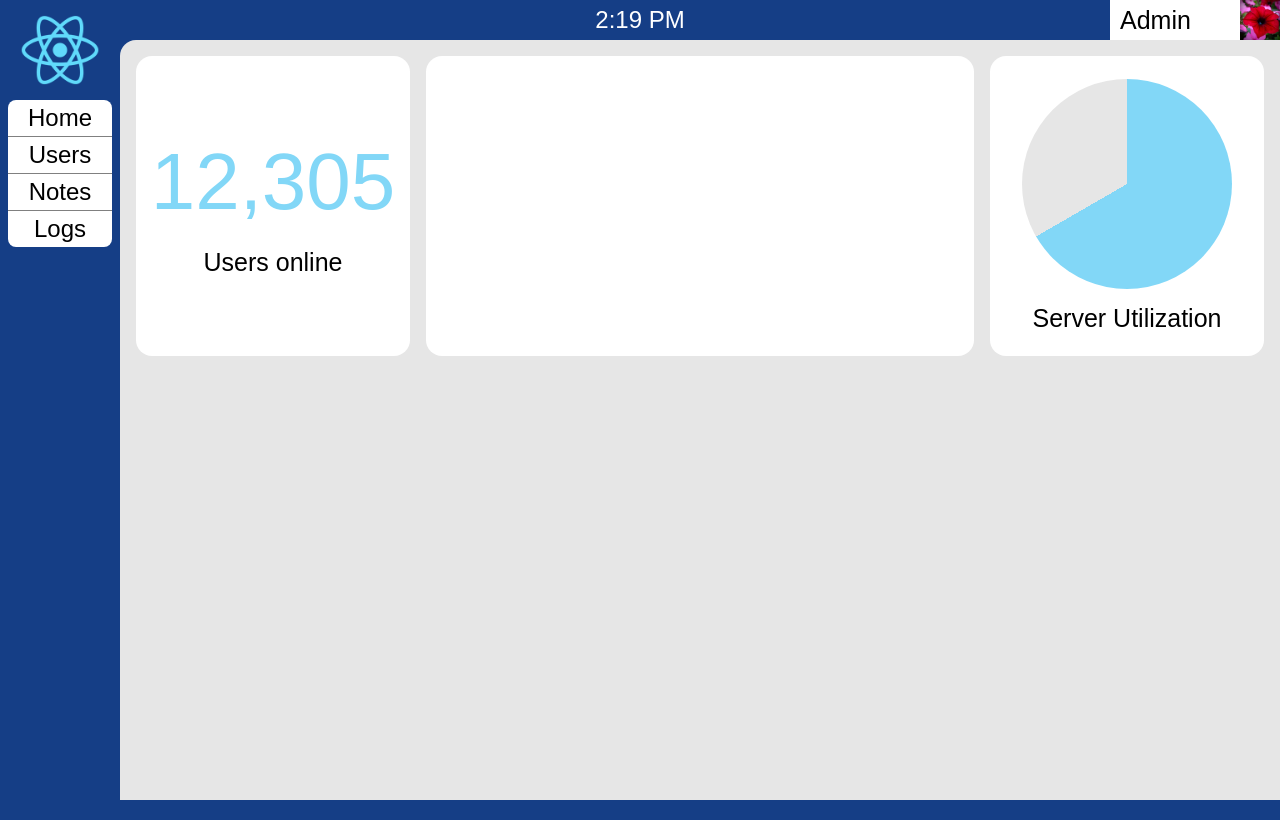
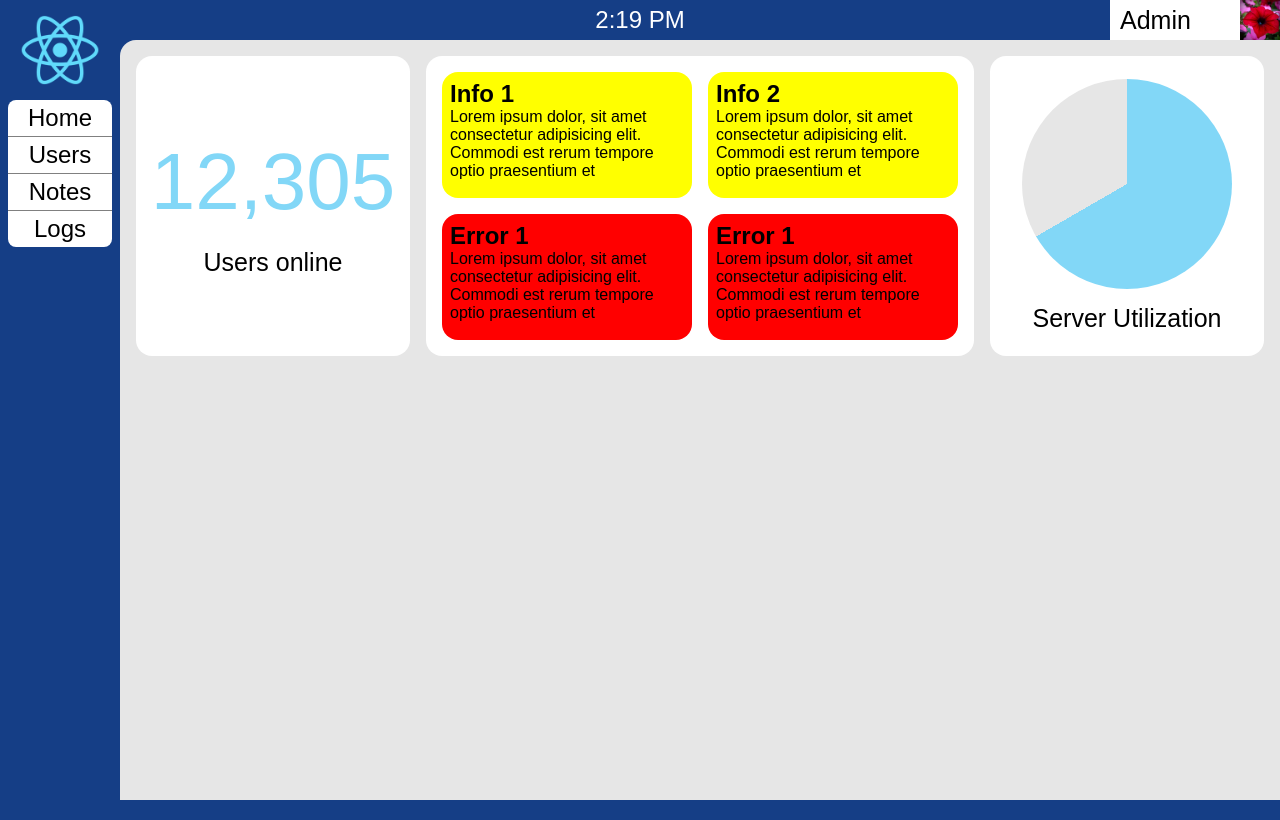
Before and after one commit to Lasse-Tom-Lang/react-dashboard, a React (Create React App) app: page / in a window 1280 px wide. Built offline with nearby package versions, Linux system fonts and the light colour scheme.

Commit message:
Added info widget

```diff
--- a/src/Main/Main.scss
+++ b/src/Main/Main.scss
@@ -44,3 +44,25 @@ main {
     font-size: 25px;
   }
 }
+
+#infos {
+  display: grid;
+  grid-template-columns: 1fr 1fr;
+  grid-template-rows: 1fr 1fr;
+  gap: 1rem;
+  padding: 1rem;
+}
+
+:is(.info, .error) {
+  height: calc(100% - 1rem);
+  border-radius: 1rem;
+  padding: .5rem;
+}
+
+.info {
+  background-color: yellow;
+}
+
+.error {
+  background-color: red;
+}
--- a/src/Main/Main.tsx
+++ b/src/Main/Main.tsx
@@ -1,13 +1,12 @@
 import UsersOnline from "./Widgets/UsersOnline";
 import ServerUtilization from "./Widgets/ServerUtilization";
+import Infos from "./Widgets/Infos";
 
 function Main() {
   return (
     <main id="main">
       <UsersOnline usersOnline={12305}/>
-      <div className="widget">
-
-      </div>
+      <Infos/>
       <ServerUtilization serverUtilization={240}/>
     </main>
   );
--- /dev/null
+++ b/src/Main/Widgets/Infos.tsx
@@ -0,0 +1,24 @@
+const Infos: React.FC = (props) => {
+  return (
+    <div className="widget" id="infos">
+      <div className="info">
+        <h2>Info 1</h2>
+        <p>Lorem ipsum dolor, sit amet consectetur adipisicing elit. Commodi est rerum tempore optio praesentium et</p>
+      </div>
+      <div className="info">
+        <h2>Info 2</h2>
+        <p>Lorem ipsum dolor, sit amet consectetur adipisicing elit. Commodi est rerum tempore optio praesentium et</p>
+      </div>
+      <div className="error">
+        <h2>Error 1</h2>
+        <p>Lorem ipsum dolor, sit amet consectetur adipisicing elit. Commodi est rerum tempore optio praesentium et</p>
+      </div>
+      <div className="error">
+        <h2>Error 1</h2>
+        <p>Lorem ipsum dolor, sit amet consectetur adipisicing elit. Commodi est rerum tempore optio praesentium et</p>
+      </div>
+    </div>
+  )
+}
+
+export default Infos
```
